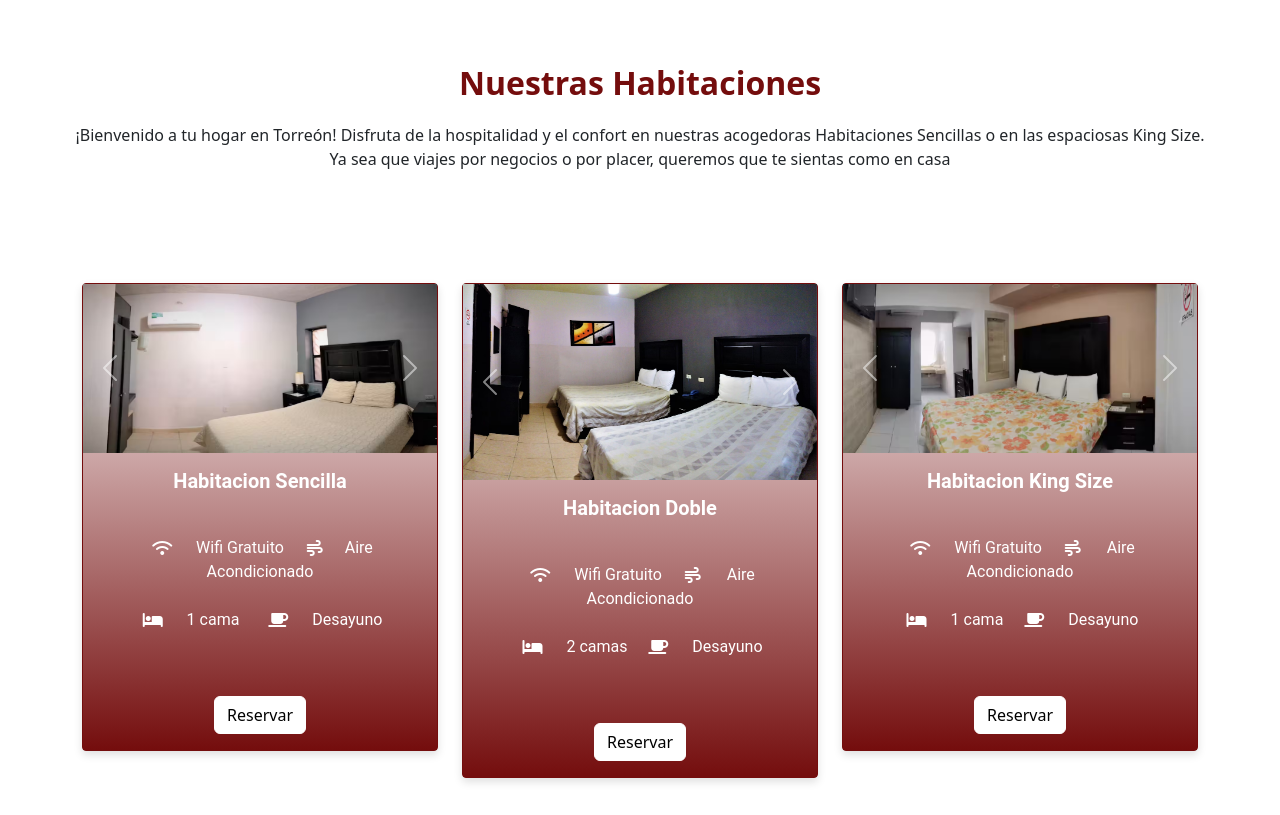
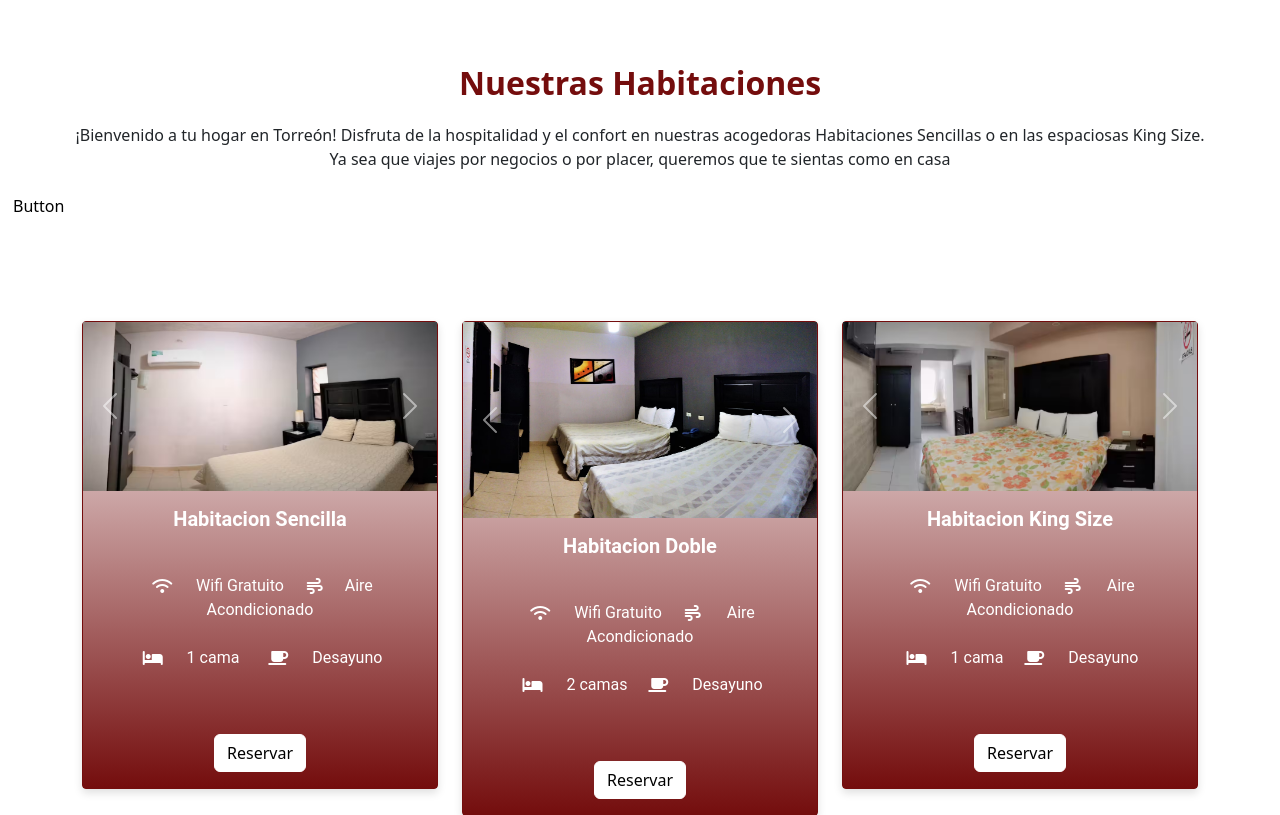
Before and after one commit to ack3stx/INTEGRADORAOFICIAL_E4, a PHP site: page /INTEGRADORA_OFICIALE4/Views/vistahab.php in a window 1280 px wide. Shown: the part 276-1091 px from the top of the page. Run offline with PHP 8.4, Linux system fonts and the light colour scheme.

Commit message:
query ct

```diff
--- a/Views/vistahab.php
+++ b/Views/vistahab.php
@@ -67,6 +67,7 @@
 <p class="col text-center">¡Bienvenido a tu hogar en Torreón! Disfruta de la hospitalidad y el confort en nuestras acogedoras Habitaciones Sencillas o en las espaciosas King Size. <br> Ya sea que viajes por negocios o por placer, queremos que te sientas como en casa</p>
 </p>
 </div>
+<button class="btn btn-danger" type="button">Button</button>
 <div class="container mt-7">
     <br><br>
     <br><br>
@@ -252,6 +253,7 @@
     </div>
   </div>
 
+
                 <!---->
                 <!--PIE DE PAGINAA-->
                 <footer class="footer">
@@ -428,11 +430,13 @@
                             </div>
                             <div class="modal-footer">
 
-                                <a href="#" class="btn">Reservar</a>
+                                <a href="" class="btn">Reservar</a>
                             </div>
                         </div>
                     </div>
                 </div>
+
+
                 <script src="https://code.jquery.com/jquery-3.5.1.min.js"></script>
 <script src="https://cdn.jsdelivr.net/npm/@popperjs/core@2.11.8/dist/umd/popper.min.js" integrity="sha384-I7E8VVD/ismYTF4hNIPjVp/Zjvgyol6VFvRkX/vR+Vc4jQkC+hVqc2pM8ODewa9r" crossorigin="anonymous"></script>
 <script src="https://cdn.jsdelivr.net/npm/bootstrap@5.3.3/dist/js/bootstrap.min.js" integrity="sha384-0pUGZvbkm6XF6gxjEnlmuGrJXVbNuzT9qBBavbLwCsOGabYfZo0T0to5eqruptLy" crossorigin="anonymous"></script>
--- a/qwery.sql
+++ b/qwery.sql
@@ -8,7 +8,7 @@ CREATE TABLE Roles (
 CREATE TABLE Usuarios (
     id_usuario INT PRIMARY KEY AUTO_INCREMENT,
     nombre_usuario VARCHAR(30) UNIQUE,
-    Contraseña VARCHAR(40),
+    password VARCHAR(40),
     correo VARCHAR(40) UNIQUE
 );
 
```
